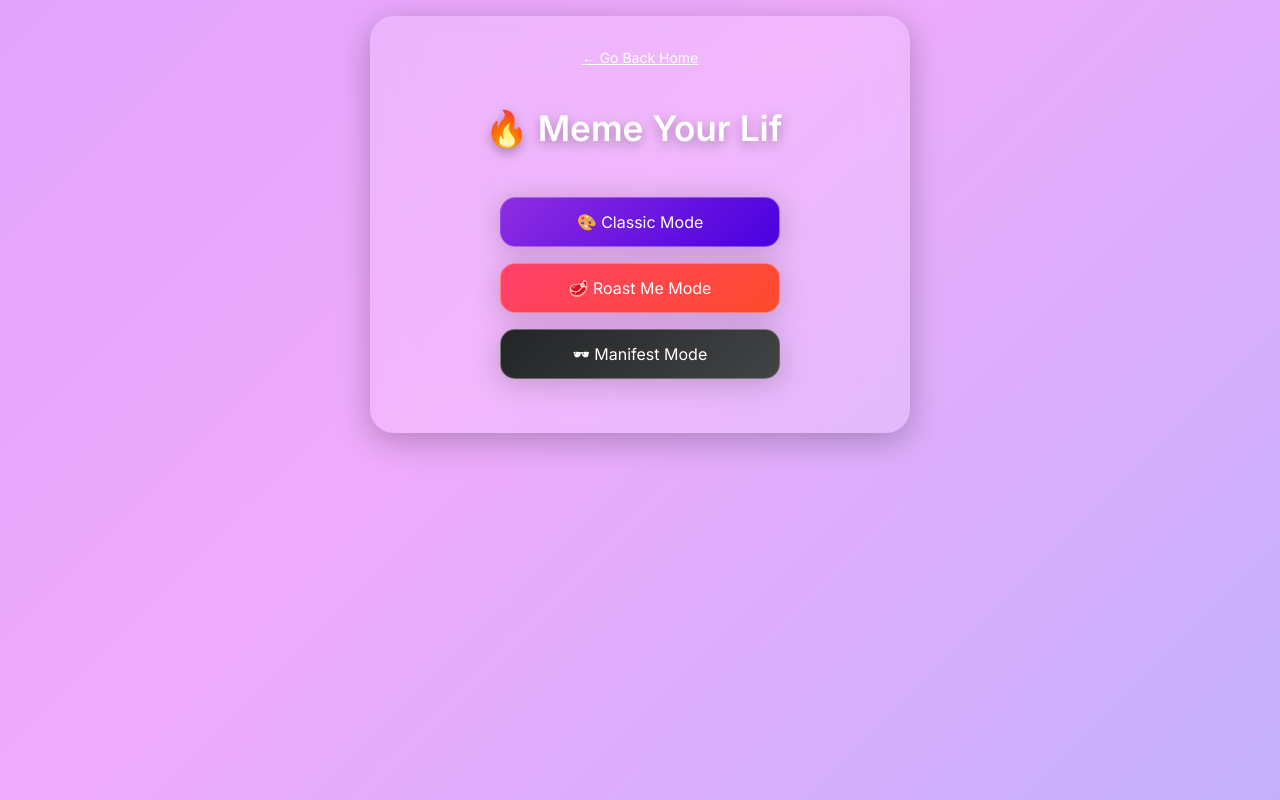
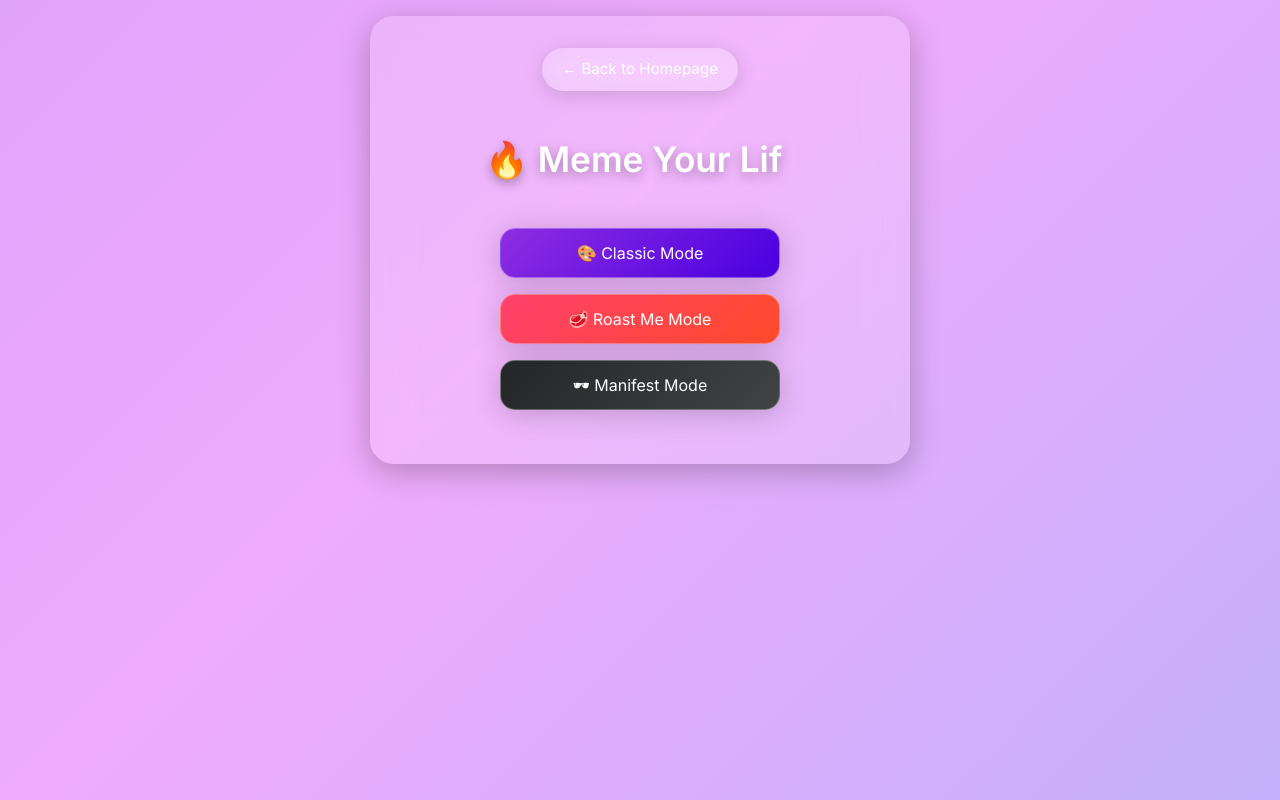
Before and after one commit to atakankaracali/aigeneratormeme, a React (Vite) app: page /meme in a window 1280 px wide. Built offline with nearby package versions, Linux system fonts and the light colour scheme.

Commit message:
Edit-Main-Page6

```diff
--- a/index.html
+++ b/index.html
@@ -5,8 +5,8 @@
   <meta charset="UTF-8" />
   <meta name="viewport" content="width=device-width, initial-scale=1.0" />
 
-  <title>AI Meme Generator - Funniest AI Powered Memes</title>
-  <meta name="description" content="Create hilarious, motivational, or roast memes using AI. Free, instant, and addictive meme generator for everyone.">
+  <title>AI Meme Generator, Instantly Create Funny, Roasty & Motivational Memes with AI</title>
+  <meta name="description" content="Instantly generate hilarious, motivational, or brutally honest roast memes with AI. No sign-up. Just pure fun.">
   <meta name="keywords" content="AI meme generator, funny meme maker, motivational memes, roast me memes, meme creator AI, instant meme generator, meme bot, AI humor tool, free meme generator, viral memes AI, create AI memes, best meme generator 2025">
 
   <meta property="og:title" content="AI Meme Generator - Funniest AI Powered Memes" />
@@ -19,6 +19,8 @@
   <meta name="twitter:title" content="AI Meme Generator - Funniest AI Powered Memes" />
   <meta name="twitter:description" content="Create hilarious, motivational, or roast memes using AI. Free, instant, and addictive meme generator for everyone." />
   <meta name="twitter:image" content="/icon-512.png" />
+
+  <meta name="theme-color" content="#a855f7" />
 
   <link rel="canonical" href="https://www.aigeneratememe.com" />
 
--- a/src/App.css
+++ b/src/App.css
@@ -151,3 +151,28 @@ body {
     transform: translateY(0);
   }
 }
+
+.back-home-wrapper {
+  margin-bottom: 1.5rem;
+  text-align: center;
+  animation: fadeIn 0.6s ease;
+}
+
+.back-home-button {
+  display: inline-block;
+  background: rgba(255, 255, 255, 0.2);
+  backdrop-filter: blur(12px);
+  color: #ffffff;
+  padding: 10px 20px;
+  border-radius: 9999px;
+  font-weight: 500;
+  font-size: 0.95rem;
+  transition: all 0.3s ease;
+  box-shadow: 0 4px 20px rgba(0, 0, 0, 0.15);
+  text-decoration: none;
+}
+
+.back-home-button:hover {
+  background: rgba(255, 255, 255, 0.35);
+  transform: scale(1.05);
+}
--- a/src/pages/Home.tsx
+++ b/src/pages/Home.tsx
@@ -2,12 +2,14 @@ import { useNavigate } from 'react-router-dom';
 import { motion } from 'framer-motion';
 import '../styles/home.css';
 import Footer from '../components/Footer';
+import Header from '../components/Header';
 
 const Home = () => {
   const navigate = useNavigate();
 
   return (
     <>
+      <Header />
       <motion.div
         className="home-container"
         initial={{ opacity: 0, y: 30 }}
@@ -16,7 +18,10 @@ const Home = () => {
         transition={{ duration: 0.5 }}
       >
         <div className="home-card">
-          <h1 className="home-title">😂 AI Meme Generator</h1>
+          <h1 className="home-title">
+            <span role="img" aria-label="laugh">😂</span>
+            <strong>AI Meme Generator</strong> – Instantly Create Funny, Roasty, Motivational Memes
+          </h1>
           <p className="home-subtitle">
             Instantly generate funny, roasty, or motivational memes using AI. No login, no cost — just laughs.
           </p>
--- a/src/pages/MemeApp.tsx
+++ b/src/pages/MemeApp.tsx
@@ -1,4 +1,3 @@
-// src/pages/MemeApp.tsx
 import { useState, useEffect } from 'react';
 import axios from 'axios';
 import Intro from '../components/Intro';
@@ -106,9 +105,16 @@ const MemeApp = () => {
     <div className="app-wrapper">
       <div className="app-card">
 
-        <div className="mb-4 text-sm text-white text-center underline">
-          <Link to="/">← Go Back Home</Link>
-        </div>
+        <motion.div
+          initial={{ opacity: 0, y: -10 }}
+          animate={{ opacity: 1, y: 0 }}
+          transition={{ duration: 0.4 }}
+          className="back-home-wrapper"
+        >
+          <Link to="/" className="back-home-button">
+            ← Back to Homepage
+          </Link>
+        </motion.div>
 
         {step === 0 && <Intro onNext={handleNextStep} />}
 
```
Also changed, not shown: public/robots.txt, 1 other file (tests, documents, lock files or other folders).
